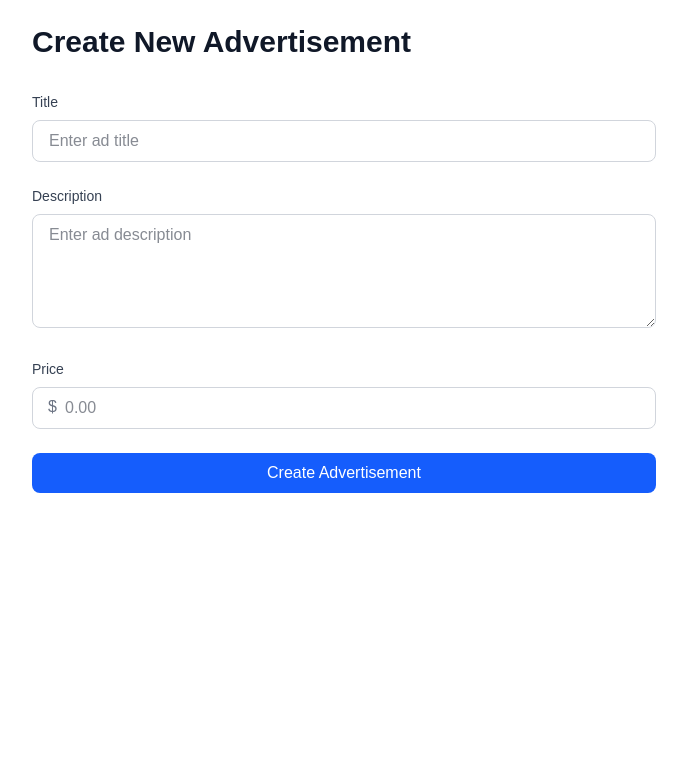
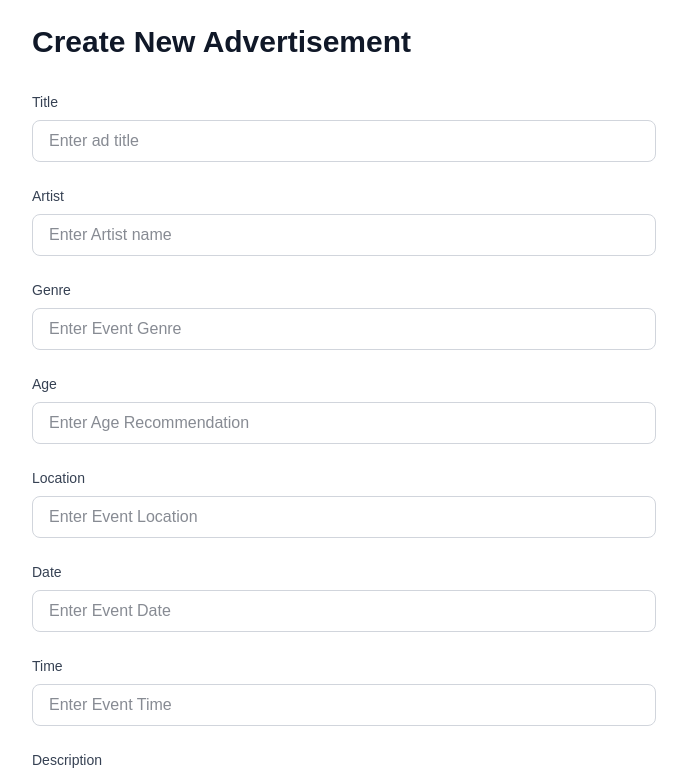
Before and after one commit to funkmafia/event-app, a Next.js app: page /create in a window 1280 px wide. Shown: the top 776 px of the page, without its empty margins (296-983 px from the left). Built offline with nearby package versions, Linux system fonts and the light colour scheme; sample sign-in values are in the browser's storage.

Commit message:
add frontend logic to fetch and display event API data

```diff
--- a/apiClient/apiClient.js
+++ b/apiClient/apiClient.js
@@ -96,7 +96,7 @@ export class ApiClient {
     }
   }
 
-  async addAd(title, description, price) {
+  async addAd(title, artist, genre,age,location,date, time, description, price) {
     try {
       const numericPrice = Number(price);
       if (isNaN(numericPrice)) {
@@ -104,8 +104,14 @@ export class ApiClient {
       }
       return this.apiCall("post", url + "ads", {
         title,
+        artist,
+        genre,
+        age,
+        location,
+        date,
+        time,
         description,
-        price: numericPrice
+        price: numericPrice,
       });
     } catch (error) {
       console.error('addAd error:', error.response || error); // Debug log
--- a/app/ads/page.js
+++ b/app/ads/page.js
@@ -71,9 +71,29 @@ export default function AdsPage() {
                 <h2 className="text-xl font-semibold text-gray-900 dark:text-white mb-2">
                   {ad.title}
                 </h2>
-                <p className="text-gray-600 dark:text-gray-300 mb-4 line-clamp-3">
+                <h2 className="text-xl font-semibold text-gray-900 dark:text-white mb-2">
+                  {ad.artist}
+                </h2>
+                <p className="text-gray-600 dark:text-gray-300 mb-4 line-clamp-5">
                   {ad.description}
                 </p>
+                <div className='grid grid-cols-2'>
+                  <p className="text-md text-gray-900 dark:text-white mb-2">
+                    {ad.genre}
+                  </p>
+                  <p className="text-md text-gray-900 dark:text-white mb-2">
+                    {ad.age}
+                  </p>
+                  <p className="text-md text-gray-900 dark:text-white mb-2">
+                    {ad.location}
+                  </p>
+                  <p className="text-md text-gray-900 dark:text-white mb-2">
+                    {ad.date}
+                  </p>
+                  <p className="text-md text-gray-900 dark:text-white mb-2">
+                   &#9202; {ad.time}
+                  </p>
+                </div>
                 <div className="flex justify-between items-center">
                   <span className="text-2xl font-bold text-blue-600 dark:text-blue-400">
                     ${ad.price}
--- a/app/create/page.js
+++ b/app/create/page.js
@@ -6,6 +6,12 @@ import { ApiClient } from '../../apiClient/apiClient';
 export default function CreateAd() {
   const [formData, setFormData] = useState({
     title: '',
+    artist: '',
+    genre: '',
+    age: '',
+    location: '',
+    date: '',
+    time: '',
     description: '',
     price: '',
   });
@@ -23,6 +29,12 @@ export default function CreateAd() {
   const validateForm = () => {
     const newErrors = {};
     if (!formData.title.trim()) newErrors.title = 'Title is required';
+    if (!formData.artist.trim()) newErrors.artist = 'Artist is required';
+    if (!formData.genre.trim()) newErrors.genre = "Genre is required";
+    if (!formData.age.trim()) newErrors.age = "Age is required";
+    if (!formData.location.trim()) newErrors.location = 'Location is required';
+    if (!formData.date.trim()) newErrors.date = 'Date is required';
+    if (!formData.time.trim()) newErrors.time = 'Time is required';
     if (!formData.description.trim()) newErrors.description = 'Description is required';
     if (!formData.price.trim()) newErrors.price = 'Price is required';
     else if (isNaN(Number(formData.price)) || Number(formData.price) < 0) {
@@ -39,9 +51,9 @@ export default function CreateAd() {
       setLoading(true);
       try {
         const apiClient = new ApiClient();
-        const response = await apiClient.addAd(formData.title, formData.description, formData.price);
+        const response = await apiClient.addAd(formData.title, formData.artist, formData.genre, formData.age, formData.location, formData.date, formData.time, formData.description, Number(formData.price));
         setSuccess(true);
-        setFormData({ title: '', description: '', price: '' });
+        setFormData({ title: '', artist: '', genre: '', age: '', location: '', date: '', time: '', description: '', price: '' });
       } catch (err) {
         console.error('Error creating ad:', err.response || err); // Debug log
         setErrors({
@@ -77,6 +89,84 @@ export default function CreateAd() {
             placeholder="Enter ad title"
           />
           {errors.title && (<p className="mt-1 text-sm text-red-500">{errors.title}</p>)}
+        </div>
+        <div>
+          <label htmlFor="artist" className="block text-sm font-medium text-gray-700 dark:text-gray-300 mb-2">Artist</label>
+          <input
+            type="text"
+            id="artist"
+            name="artist"
+            value={formData.artist}
+            onChange={handleChange}
+            className={`w-full px-4 py-2 rounded-lg border ${errors.artist ? 'border-red-500' : 'border-gray-300 dark:border-gray-600'} bg-white dark:bg-gray-800 text-gray-900 dark:text-white focus:ring-2 focus:ring-blue-500 focus:border-transparent`}
+            placeholder="Enter Artist name"
+          />
+          {errors.artist && (<p className="mt-1 text-sm text-red-500">{errors.artist}</p>)}
+        </div>
+        <div>
+          <label htmlFor="genre" className="block text-sm font-medium text-gray-700 dark:text-gray-300 mb-2">Genre</label>
+          <input
+            type="text"
+            id="genre"
+            name="genre"
+            value={formData.genre}
+            onChange={handleChange}
+            className={`w-full px-4 py-2 rounded-lg border ${errors.genre ? 'border-red-500' : 'border-gray-300 dark:border-gray-600'} bg-white dark:bg-gray-800 text-gray-900 dark:text-white focus:ring-2 focus:ring-blue-500 focus:border-transparent`}
+            placeholder="Enter Event Genre"
+          />
+          {errors.genre && (<p className="mt-1 text-sm text-red-500">{errors.genre}</p>)}
+        </div>
+        <div>
+          <label htmlFor="age" className="block text-sm font-medium text-gray-700 dark:text-gray-300 mb-2">Age</label>
+          <input
+            type="text"
+            id="age"
+            name="age"
+            value={formData.age}
+            onChange={handleChange}
+            className={`w-full px-4 py-2 rounded-lg border ${errors.age ? 'border-red-500' : 'border-gray-300 dark:border-gray-600'} bg-white dark:bg-gray-800 text-gray-900 dark:text-white focus:ring-2 focus:ring-blue-500 focus:border-transparent`}
+            placeholder="Enter Age Recommendation"
+          />
+          {errors.age && (<p className="mt-1 text-sm text-red-500">{errors.age}</p>)}
+        </div>
+        <div>
+          <label htmlFor="location" className="block text-sm font-medium text-gray-700 dark:text-gray-300 mb-2">Location</label>
+          <input
+            type="text"
+            id="location"
+            name="location"
+            value={formData.location}
+            onChange={handleChange}
+            className={`w-full px-4 py-2 rounded-lg border ${errors.location ? 'border-red-500' : 'border-gray-300 dark:border-gray-600'} bg-white dark:bg-gray-800 text-gray-900 dark:text-white focus:ring-2 focus:ring-blue-500 focus:border-transparent`}
+            placeholder="Enter Event Location"
+          />
+          {errors.location && (<p className="mt-1 text-sm text-red-500">{errors.location}</p>)}
+        </div>
+        <div>
+          <label htmlFor="date" className="block text-sm font-medium text-gray-700 dark:text-gray-300 mb-2">Date</label>
+          <input
+            type="text"
+            id="date"
+            name="date"
+            value={formData.date}
+            onChange={handleChange}
+            className={`w-full px-4 py-2 rounded-lg border ${errors.date ? 'border-red-500' : 'border-gray-300 dark:border-gray-600'} bg-white dark:bg-gray-800 text-gray-900 dark:text-white focus:ring-2 focus:ring-blue-500 focus:border-transparent`}
+            placeholder="Enter Event Date"
+          />
+          {errors.date && (<p className="mt-1 text-sm text-red-500">{errors.date}</p>)}
+        </div>
+        <div>
+          <label htmlFor="time" className="block text-sm font-medium text-gray-700 dark:text-gray-300 mb-2">Time</label>
+          <input
+            type="text"
+            id="time"
+            name="time"
+            value={formData.time}
+            onChange={handleChange}
+            className={`w-full px-4 py-2 rounded-lg border ${errors.time ? 'border-red-500' : 'border-gray-300 dark:border-gray-600'} bg-white dark:bg-gray-800 text-gray-900 dark:text-white focus:ring-2 focus:ring-blue-500 focus:border-transparent`}
+            placeholder="Enter Event Time"
+          />
+          {errors.time && (<p className="mt-1 text-sm text-red-500">{errors.time}</p>)}
         </div>
         <div>
           <label htmlFor="description" className="block text-sm font-medium text-gray-700 dark:text-gray-300 mb-2">Description</label>
```
